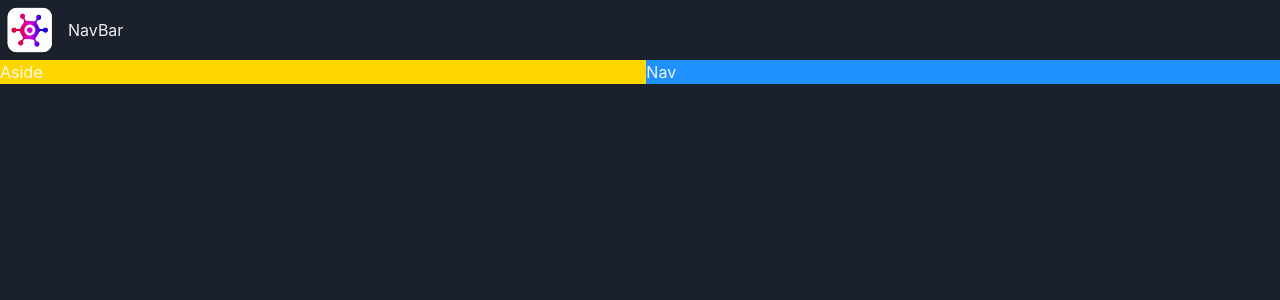
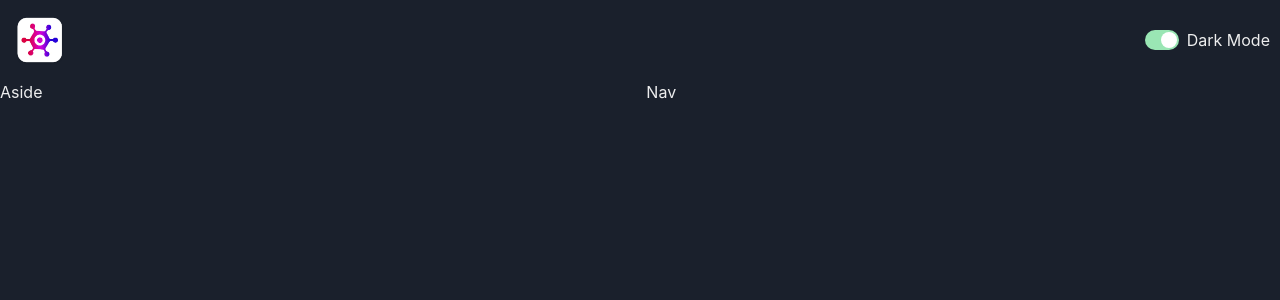
Before and after one commit to levisstrauss/game-hub, a React (Vite) app: page / in a window 1280 px wide. Shown: the top 300 px of the page. Built offline with nearby package versions, Linux system fonts and the light colour scheme.

Commit message:
Build the color mode Switch

```diff
--- a/src/App.tsx
+++ b/src/App.tsx
@@ -11,9 +11,9 @@ function App() {
             <NavBar/>
         </GridItem>
         <Show above="lg">
-            <GridItem area='aside' bg='gold'>Aside</GridItem>
+            <GridItem area='aside'>Aside</GridItem>
         </Show>
-        <GridItem area='main' bg='dodgerblue'>Nav</GridItem>
+        <GridItem area='main'>Nav</GridItem>
       </Grid>
   )
 }
--- /dev/null
+++ b/src/components/ColorModeSwitch.tsx
@@ -0,0 +1,11 @@
+import {HStack, Image, Switch, Text, useColorMode} from "@chakra-ui/react";
+
+export const ColorModeSwitch = () => {
+    const {toggleColorMode, colorMode} = useColorMode();
+    return (
+        <HStack>
+            <Switch colorScheme='green' isChecked={colorMode === 'dark'} onChange={toggleColorMode}/>
+            <Text>Dark Mode</Text>
+        </HStack>
+    )
+}
--- a/src/components/NavBar.tsx
+++ b/src/components/NavBar.tsx
@@ -1,12 +1,13 @@
 import {HStack, Image, Text} from "@chakra-ui/react";
 
 import logo from '../assets/logo.webp'
+import {ColorModeSwitch} from "./ColorModeSwitch";
 
 export const NavBar = () => {
     return (
-        <HStack>
+        <HStack justifyContent='space-between' padding='10px'>
             <Image src={logo} boxSize='60px'/>
-            <Text>NavBar</Text>
+            <ColorModeSwitch />
         </HStack>
     )
 }
```
Also changed, not shown: 1 other file (tests, documents, lock files or other folders).
